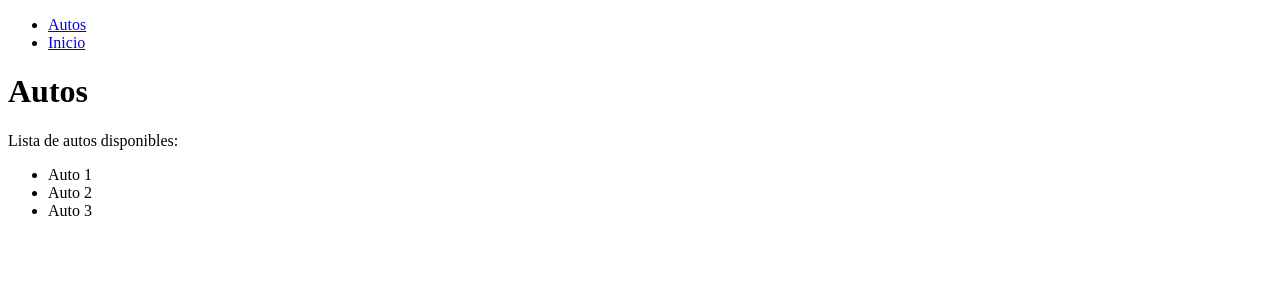
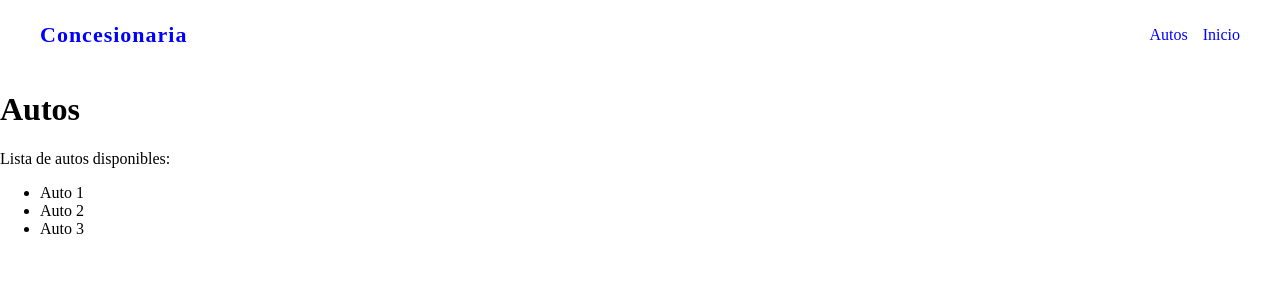
Before and after one commit to mchena6/Django-concesionaria, a Django app: page /autos/ in a window 1280 px wide. Shown: the top 300 px of the page. Run offline with Django 5.2, Linux system fonts and the light colour scheme.

Commit message:
navbar agregada

```diff
--- a/concesionaria/autos/static/autos/styles.css
+++ b/concesionaria/autos/static/autos/styles.css
@@ -0,0 +1,47 @@
+
+.navbar{
+    height:70px;
+    color:blue;
+    display:flex;
+    align-items:center;
+    justify-content:space-between;
+    padding:0 40px;
+    position: fixed;
+    top: 0;
+    left: 0;
+    width: 100%;
+    z-index: 1000;
+    box-sizing: border-box;
+}
+
+.navbar-left{
+    display: flex;
+    align-items: center;
+    gap: 10px;
+}
+
+.navbar-name{
+    font-size:22px;
+    font-weight:bold;
+    letter-spacing:1px;
+}
+
+.navbar-links{
+    display:flex;
+    gap:15px;
+}
+
+.navbar-links a{
+    color:blue;
+    text-decoration:none;
+    font-weight:500;
+}
+
+.navbar-links a:hover{
+    color:lightblue;
+}
+
+body{
+    margin:0;
+    padding-top:70px; /* evita que el contenido quede oculto detrás de la barra de navegación */
+}
--- a/concesionaria/autos/templates/autos/autos.html
+++ b/concesionaria/autos/templates/autos/autos.html
@@ -1,4 +1,6 @@
 {% extends "autos/base.html" %}
+
+{% block title %}Autos{% endblock %}
 
 {% block body %}
 
--- a/concesionaria/autos/templates/autos/base.html
+++ b/concesionaria/autos/templates/autos/base.html
@@ -1,18 +1,28 @@
+{% load static %}
+
 <!DOCTYPE html>
 <html lang="en">
 <head>
     <meta charset="UTF-8">
     <meta name="viewport" content="width=device-width, initial-scale=1.0">
-    <title>Document</title>
+    <link rel="stylesheet" href="{% static 'autos/styles.css' %}">
+    <title>{% block title %}App{% endblock %}</title>
 </head>
+
+<nav class="navbar">
+    <div class="navbar-left">
+        <h2 class="navbar-name">
+            Concesionaria
+        </h2>
+    </div>
+
+    <div class="navbar-links">
+        <a href="{% url 'autos' %}">Autos</a>
+        <a href="{% url 'inicio' %}">Inicio</a>
+    </div>
+</nav>
+
 <body>
-
-    <nav>
-        <ul>
-            <li><a href="{% url 'autos' %}">Autos</a></li>
-            <li><a href="{% url 'inicio' %}">Inicio</a></li>
-        </ul>
-    </nav>
 
     {% block body %}
 
--- a/concesionaria/autos/templates/autos/inicio.html
+++ b/concesionaria/autos/templates/autos/inicio.html
@@ -1,4 +1,6 @@
 {% extends "autos/base.html" %}
+
+{% block title %}Inicio{% endblock %}
 
 {% block body %}
 
```
